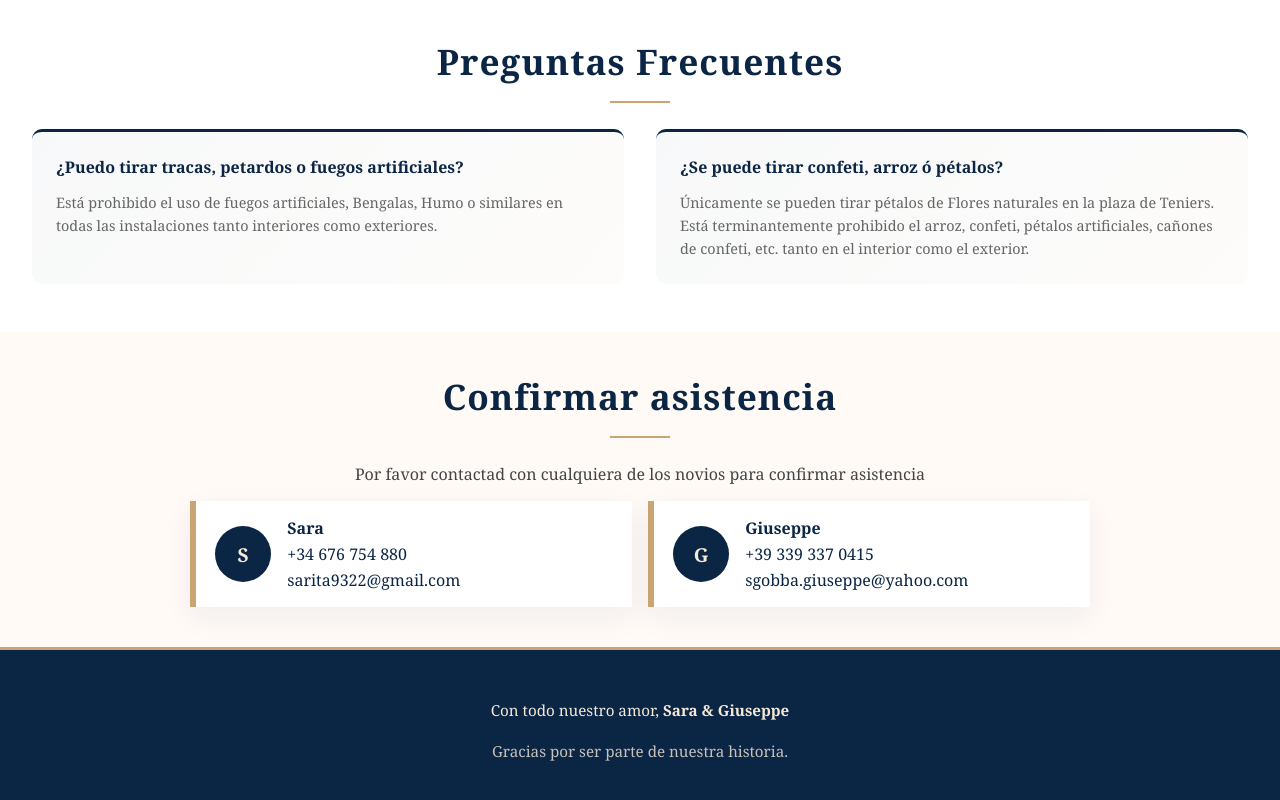
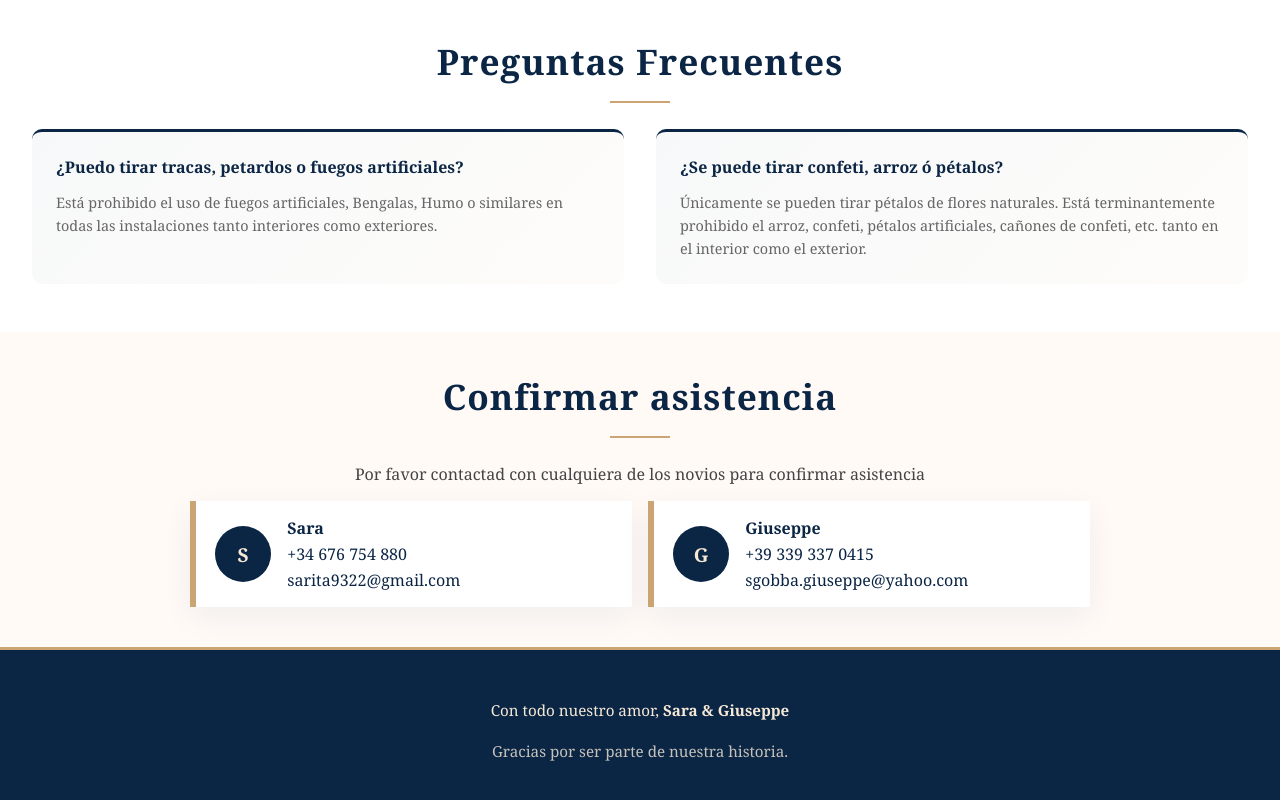
Before and after one commit to garciaalvarezmarta/wedding-website, a React (Create React App) app in the folder frontend/: page / in a window 1280 px wide. Shown: the part 5588-6388 px from the top of the page. Built offline with nearby package versions, Linux system fonts and the light colour scheme.

Commit message:
question text fix

```diff
--- a/frontend/src/App.jsx
+++ b/frontend/src/App.jsx
@@ -267,10 +267,9 @@ function App() {
           <div className="faq-item">
             <h4>¿Se puede tirar confeti, arroz ó pétalos?</h4>
             <p>
-              Únicamente se pueden tirar pétalos de Flores naturales en la plaza
-              de Teniers. Está terminantemente prohibido el arroz, confeti,
-              pétalos artificiales, cañones de confeti, etc. tanto en el
-              interior como el exterior.
+              Únicamente se pueden tirar pétalos de flores naturales. Está
+              terminantemente prohibido el arroz, confeti, pétalos artificiales,
+              cañones de confeti, etc. tanto en el interior como el exterior.
             </p>
           </div>
         </div>
```
